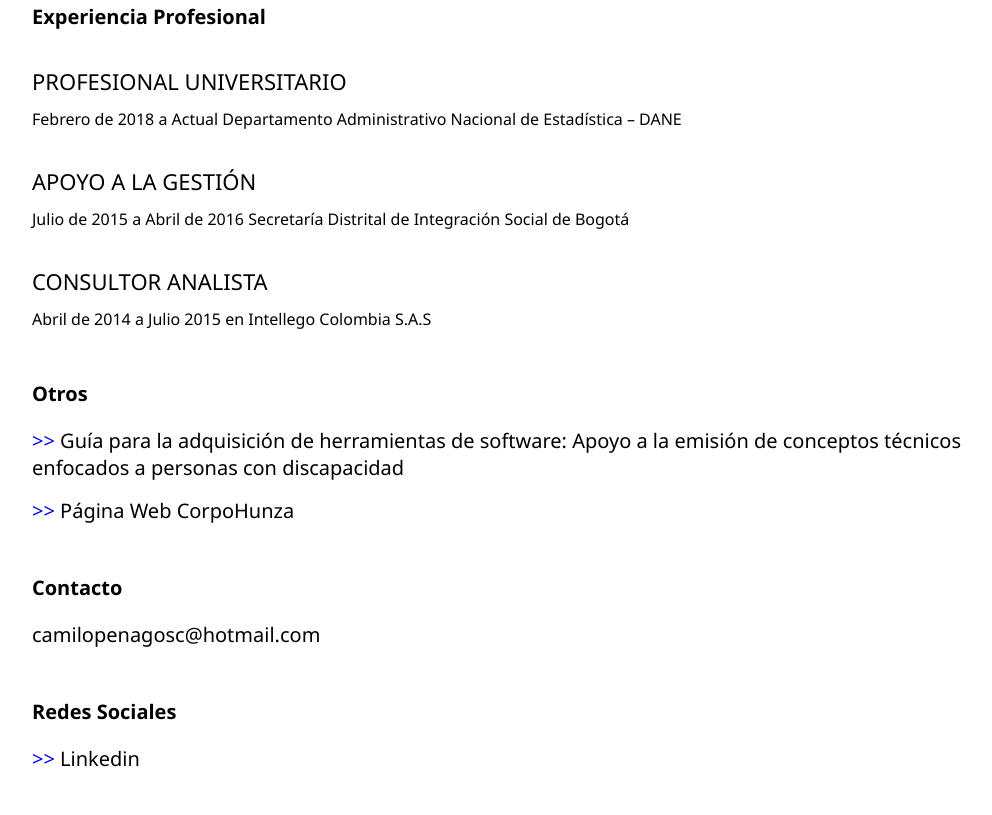
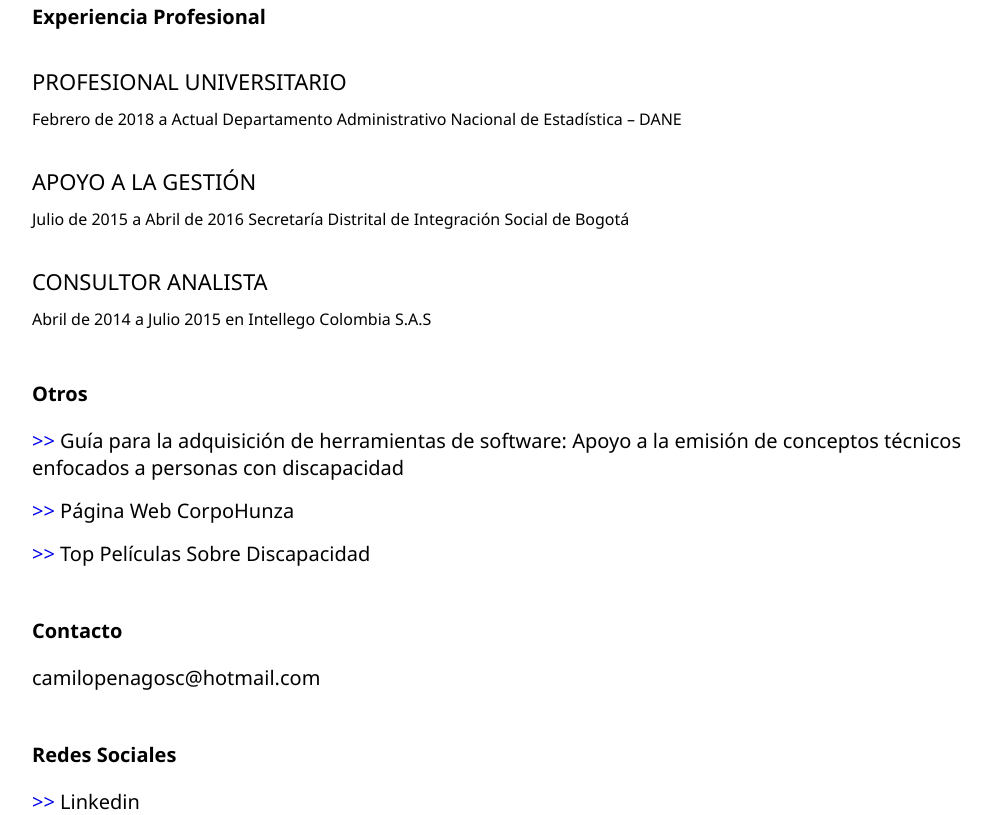
Before and after one commit to CamiloPenagos/camilopenagos.github.com, a plain HTML site: page CV/index.html in a window 1280 px wide. Shown: the part 820-1635 px from the top of the page, without its empty margins (128-1120 px from the left). Before the commit the page ends 1592 px from the top, so only its background shows below. Drawn offline with Linux system fonts and the light colour scheme.

Commit message:
Update index.html

```diff
--- a/CV/index.html
+++ b/CV/index.html
@@ -56,6 +56,7 @@
 					<ul style="margin-top: 12px; padding: 0px">
 						<li style="margin-top: 16px; list-style: none; font-size: 20px"><a href="https://repository.javeriana.edu.co/handle/10554/12646"; target="_black"; style="text-decoration: none;"> >> </a>Guía para la adquisición de herramientas de software: Apoyo a la emisión de conceptos técnicos enfocados a personas con discapacidad</li>
 						<li style="margin-top: 16px; list-style: none; font-size: 20px"><a href="http://corpohunza.org"; target="_black"; style="text-decoration: none;"> >> </a>Página Web CorpoHunza</li>
+						<li style="margin-top: 16px; list-style: none; font-size: 20px"><a href="https://camilopenagos.github.io/Boletines/"; target="_black"; style="text-decoration: none;"> >> </a>Top Películas Sobre Discapacidad</li>
 					</ul>
 				</div>
 				<div style="margin-top: 50px">
```
